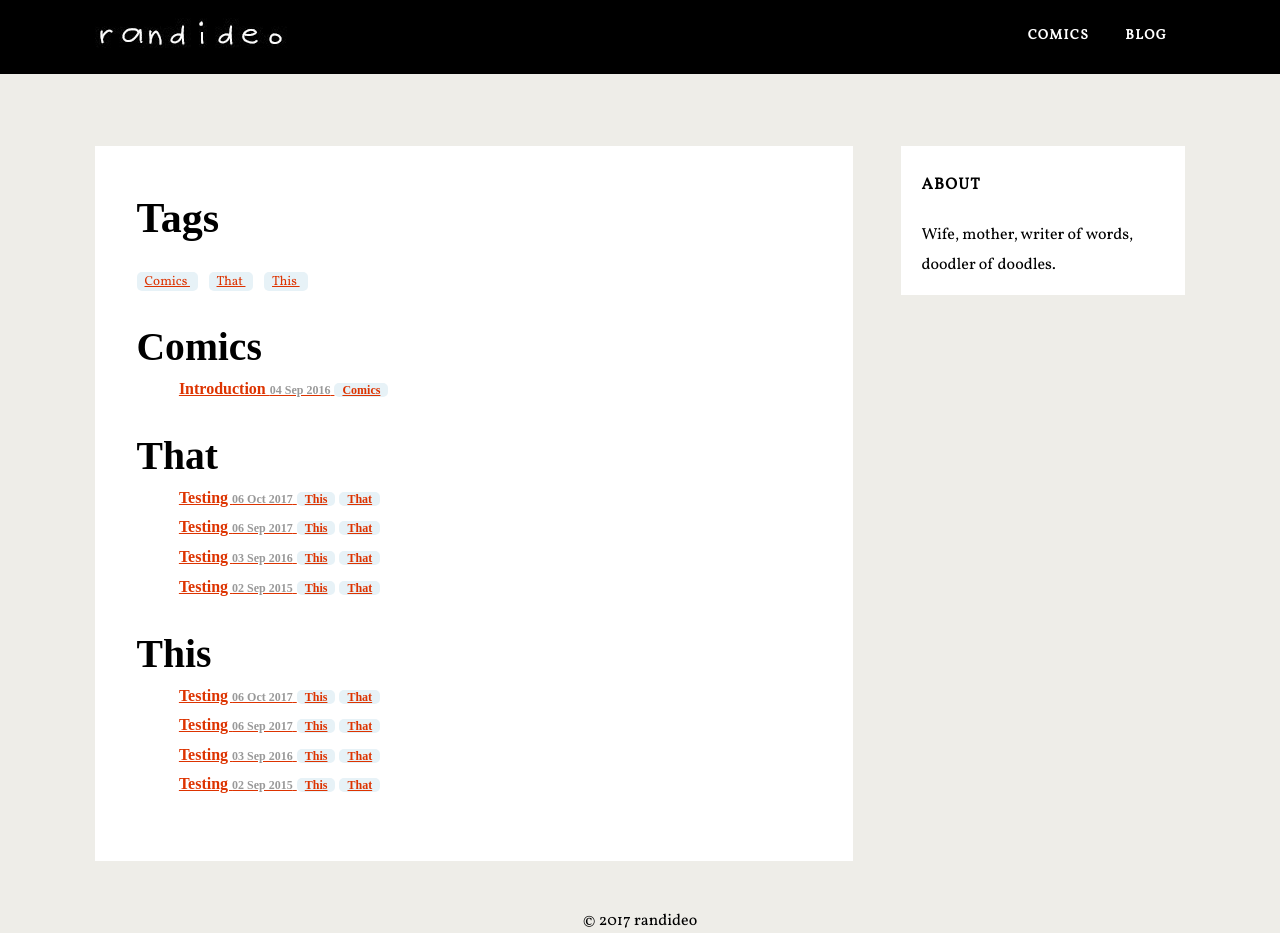
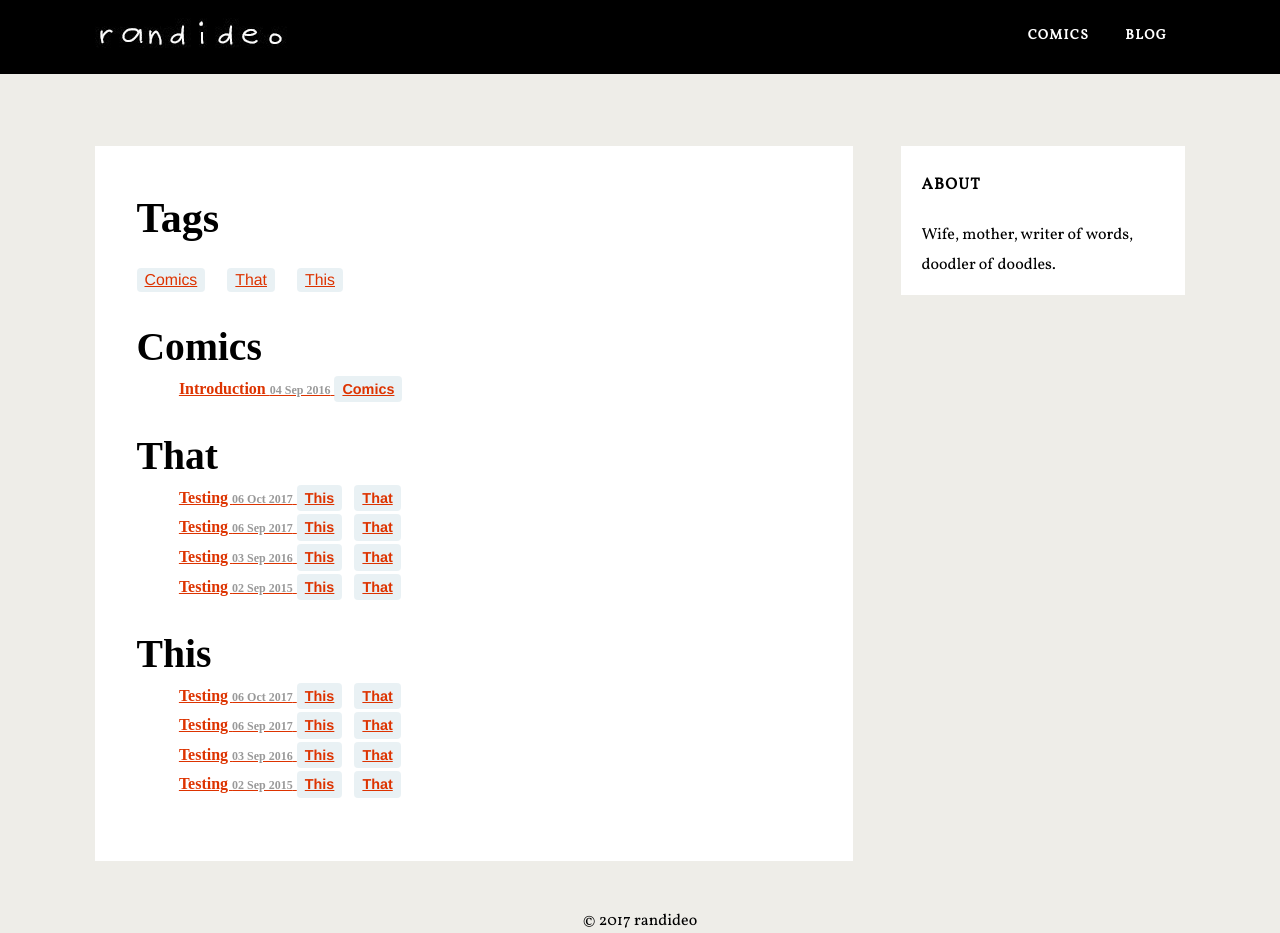
Before and after one commit to randideo/randideo.github.io, a Jekyll site: the page built from tags.html, in a window 1280 px wide. Built offline with Jekyll 4.4.1, drawn with Linux system fonts in a browser that asks for light colours; nearby versions of some CDN libraries; some web fonts are replaced; comment, search, counter and statistics services are not loaded.

Commit message:
Update tags.html

```diff
--- a/tags.html
+++ b/tags.html
@@ -93,10 +93,16 @@ Here we generate all the tags.
 }
 
 .codinfox-tag-mark{
-    font-size: 75%;
-    padding: 0 .5rem 0 .5rem;
-    border-radius: 5px;
-    background: #e7f2f7;
+    display: inline-block;
+    background: rgba(106,159,181,0.15);
+    padding: 0 .5rem;
+    margin-right: .5rem;
+    border-radius: 4px;
     color: #6a9fb5;
+    font-family: "PT Sans",Helvetica,Arial,sans-serif;
+    font-size: 90%;
+    -webkit-transition: all 0.1s ease-in-out;
+    -moz-transition: all 0.1s ease-in-out;
+    transition: all 0.1s ease-in-out;
 }
 </style>
```
